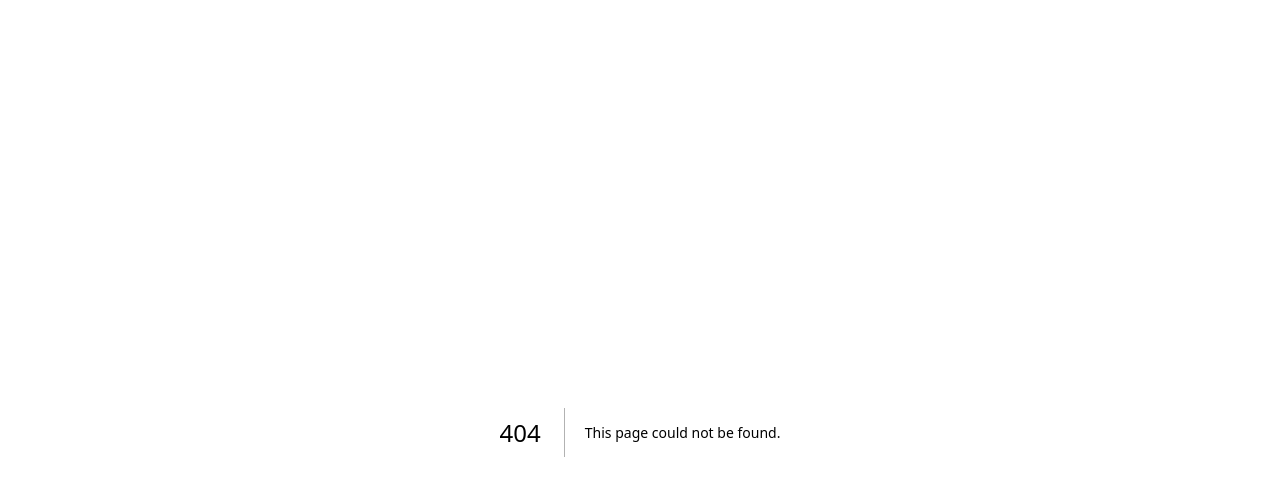
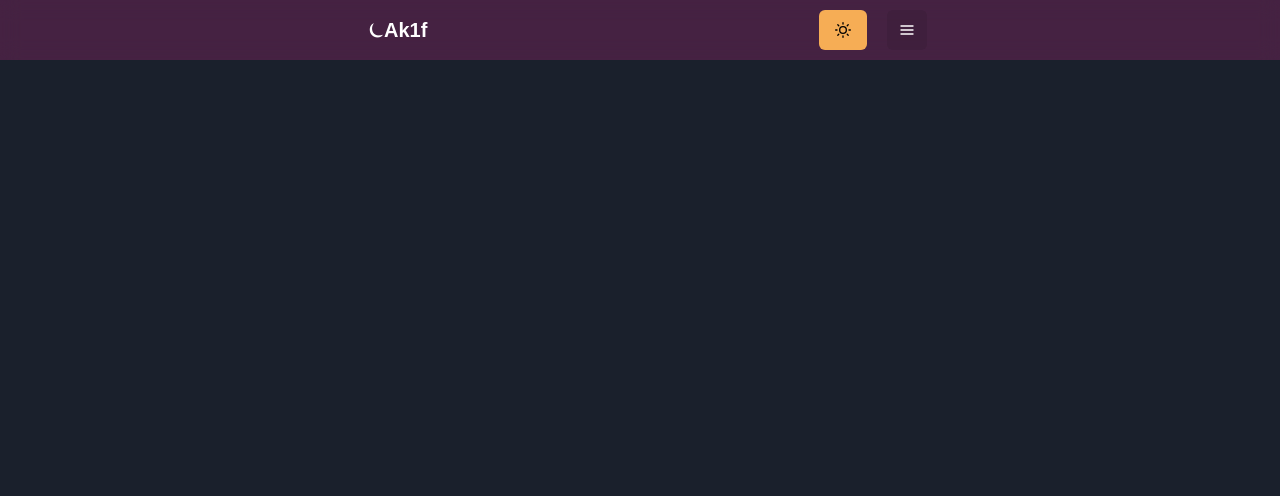
Before and after one commit to MATCG/mehmet-homepage, a Next.js app: page /achievements/cs50 in a window 1280 px wide. Before the commit this address had no page. Shown: the top 496 px of the page. Built offline with nearby package versions, Linux system fonts and the light colour scheme; a web font is replaced by a local one.

Commit message:
Added navigation bar

```diff
--- /dev/null
+++ b/components/layouts/page.js
@@ -0,0 +1,15 @@
+import { Box, Container } from '@chakra-ui/react';
+import Head from 'next/head';
+
+const Page = ({ children }) => {
+  return (
+    <Box as="main" pb={8}>
+      <Head>
+        <meta name="viewport" content="width=device-width, initial-scale=1" />
+      </Head>
+        {children}
+    </Box>
+  );
+};
+
+export default Page;
--- a/components/theme.js
+++ b/components/theme.js
@@ -14,7 +14,7 @@ const styles = {
 };
 
 const config = {
-  initialColorMode: "light",
+  initialColorMode: "dark",
   useSystemColorMode: true,
 };
 
--- a/components/ui/logo.js
+++ b/components/ui/logo.js
@@ -1,4 +1,11 @@
-import { useColorMode, Box } from '@chakra-ui/react';
+import {
+  useColorMode,
+  Box,
+  Link,
+} from "@chakra-ui/react"
+
+import { useRouter } from 'next/router';
+
 import styled from '@emotion/styled';
 
 const Logo = styled.h3`
@@ -44,8 +51,15 @@ const Logo = styled.h3`
 const MyLogo = () => {
   const { colorMode } = useColorMode();
 
+  const router = useRouter();
+
+  const handleClick = () => {
+    router.push('/');
+  };
+
   return(
-    <Box>
+    <Box onClick={handleClick} cursor="pointer">
+      <Link href="/" style={{ display: 'none' }}></Link>
       <Logo style={{ color: colorMode === 'dark' ? 'white' : 'black' }}>⏾Ak1f</Logo>
     </Box>
   );
--- a/components/ui/topbar.js
+++ b/components/ui/topbar.js
@@ -8,6 +8,7 @@ import { useColorModeValue } from "@chakra-ui/react";
 
 import Logo from './logo';
 import ColorModeSwitcher from '../utils/colormodeswitcher';
+import Navbar from '../utils/navbar';
 
 const TopBar = () => {
   return (
@@ -27,6 +28,7 @@ const TopBar = () => {
           <Logo ml={5} />
           <Flex>
             <ColorModeSwitcher />
+            <Navbar />
           </Flex>
         </Flex>
       </Container>
--- /dev/null
+++ b/components/utils/navbar.js
@@ -0,0 +1,62 @@
+import { useState } from 'react';
+
+import Link from 'next/link';
+
+import {
+  Box,
+  Menu,
+  MenuButton,
+  MenuList,
+  MenuItem,
+  IconButton,
+  useColorMode,
+  useColorModeValue,
+} from "@chakra-ui/react";
+
+import {
+  HamburgerIcon,
+} from "@chakra-ui/icons";
+
+import { motion } from "framer-motion";
+
+const variants = {
+  open: { opacity: 1, x: 0 },
+  closed: { opacity: 0, x: "-100%" }
+}
+
+const Navbar = () => {
+  const { colorMode, toggleColorMode } = useColorMode();
+  const [isOpen, setIsOpen] = useState(false);
+
+  return (
+    <Menu pt="10">
+      <MenuButton
+        /* Interaction */
+        as={IconButton}
+        aria-label='Navigation menu'
+
+        /* Visual appearance */
+        icon={<HamburgerIcon />}
+        variant='ghost'
+        borderColor="white"
+        color={useColorModeValue('black', 'white')}
+        bg={useColorModeValue('RGBA(0, 0, 0, 0.00)', 'RGBA(0, 0, 0, 0.08)')}
+        _hover={{ bg: useColorModeValue('white', 'RGBA(0, 0, 0, 0.16)')}}
+        _active={{ bg: useColorModeValue('white', 'RGBA(0, 0, 0, 0.24)')}}
+      />
+      <MenuList>
+        <MenuItem as={Link} href="/">
+          Home
+        </MenuItem>
+        <MenuItem as={Link} href="/achievements/cs50">
+          Works
+        </MenuItem>
+      </MenuList>
+    </Menu>
+  );
+};
+
+export default Navbar;
+
+/*
+*/
--- /dev/null
+++ b/pages/achievements/cs50.js
@@ -0,0 +1,12 @@
+import Page from '../../components/layouts/page';
+import TopBar from '../../components/ui/topbar';
+
+const cs50 = () => {
+  return (
+    <Page>
+      <TopBar />
+    </Page>
+  );
+};
+
+export default cs50;
```
Also changed, not shown: pages/index.js (+5 -2 lines).
